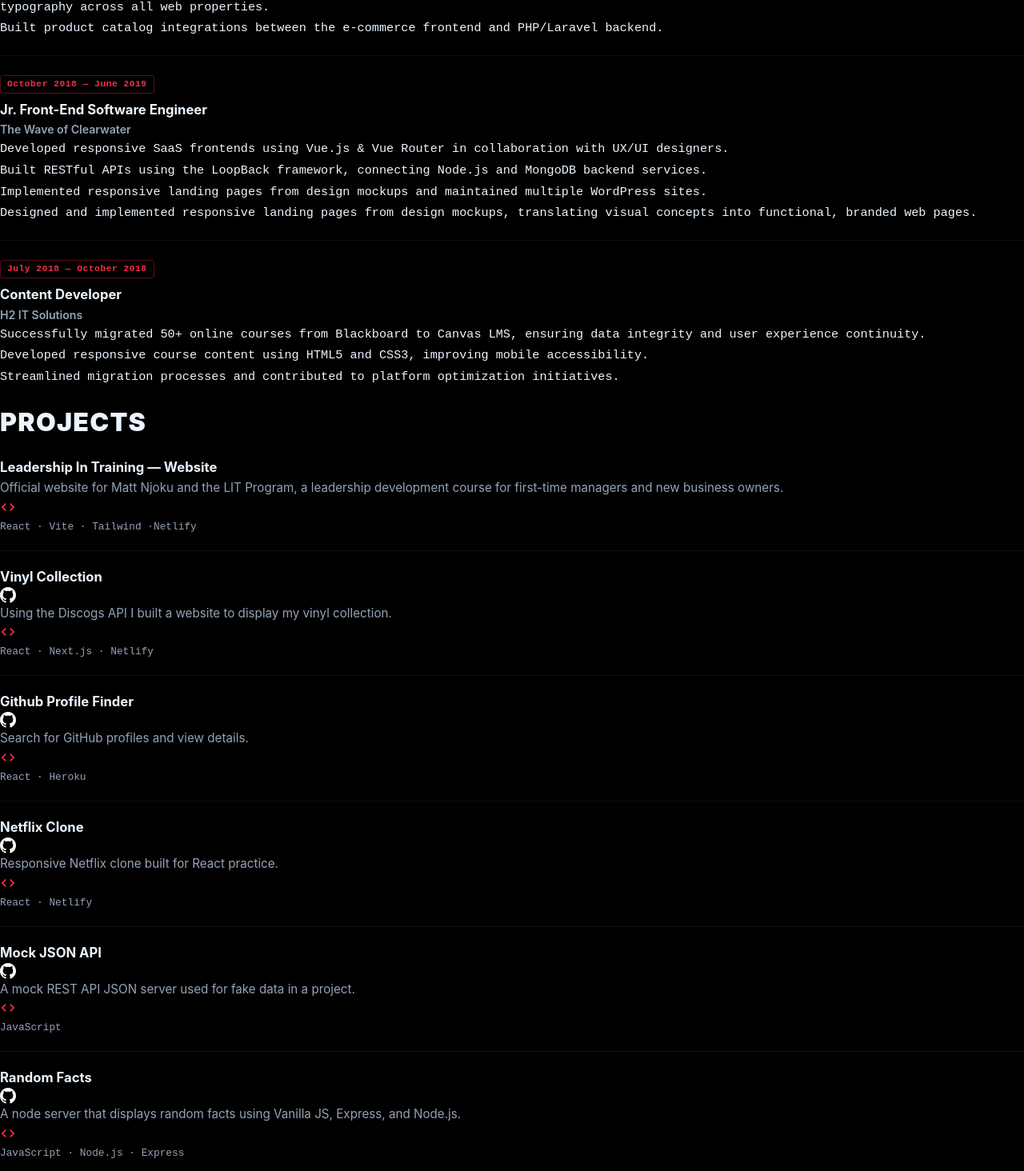
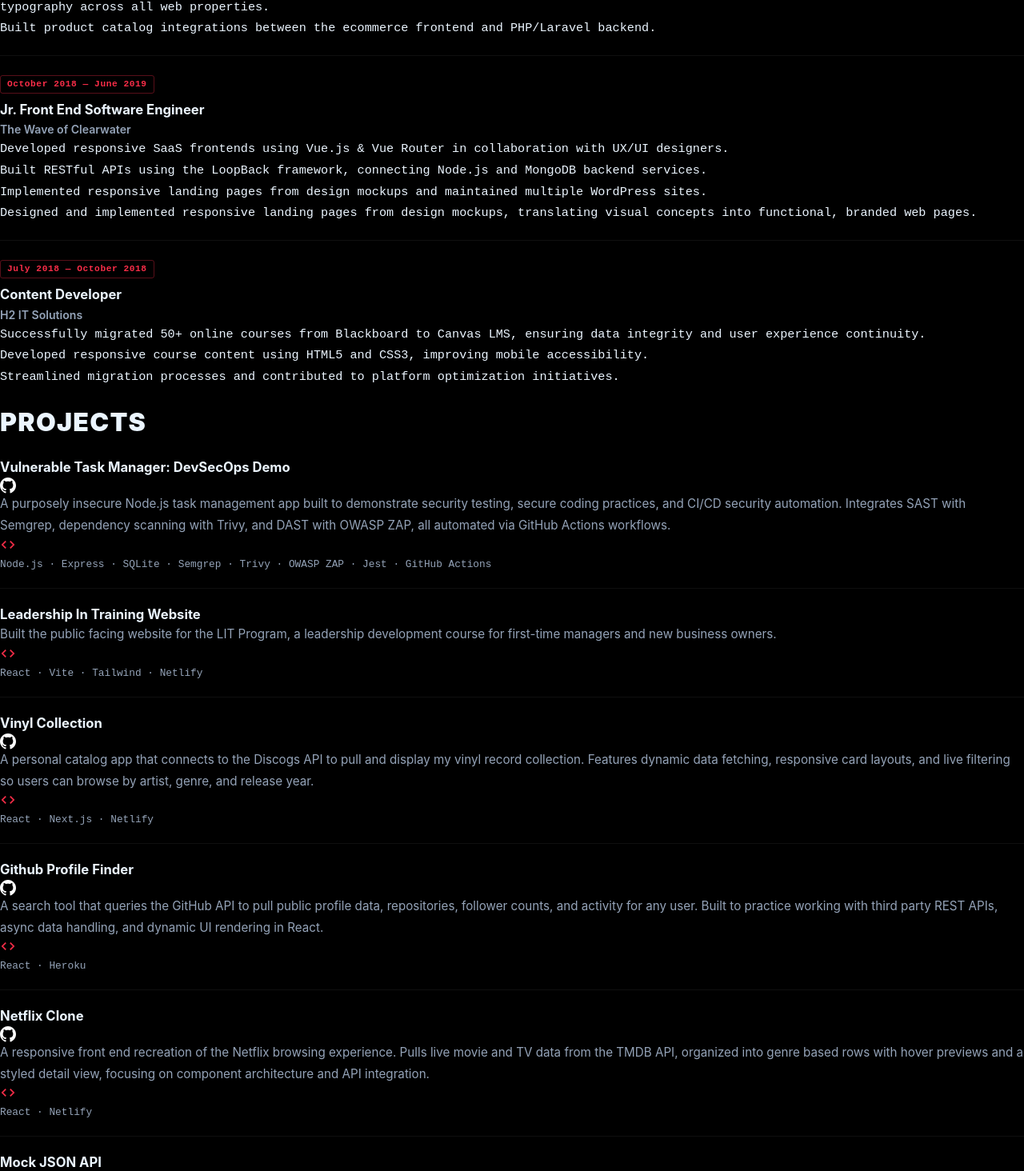
Before and after one commit to DwightX/portfoliov3, a Next.js app: page / in a window 1280 px wide. Shown: the part 2875-4339 px from the top of the page at 80% size. Built offline with nearby package versions, Linux system fonts and the light colour scheme.

Commit message:
updated with new projects

```diff
--- a/src/app/components/Experience.js
+++ b/src/app/components/Experience.js
@@ -18,7 +18,7 @@
                             <ul>
                                 <li>Designed and developed websites for small businesses and entrepreneurs, handling full project lifecycle from discovery through deployment.</li>
                                 <li>Built personal branding websites including custom color palettes, typography systems, and visual identity, translating client vision into cohesive digital presence.</li>
-                                <li>Developed an internal client lead-tracking application using MongoDB and Vanilla JS, enabling clients to manage prospects, notes, and follow-ups in a centralized tool.</li>
+                                <li>Developed an internal client lead tracking application using MongoDB and Vanilla JS, enabling clients to manage prospects, notes, and follow ups in a centralized tool.</li>
                                 <li>Maintained and extended client Shopify storefronts, implementing theme customizations, product integrations, and performance improvements.</li>
                                 <li>Managed ongoing WordPress site maintenance including plugin updates, content changes, performance tuning, and security hardening.</li>
                             </ul>
@@ -31,31 +31,31 @@
                         <h3><a className="jobCompany hover-underline-animation" href="https://www.gpinet.com/">GPI / Greenman-Pedersen, Inc.</a></h3>
                         <div className="jobBlurb mt-3">
                             <ul>
-                                <li>Developed and maintained cross-platform web applications using JavaScript, React, and modern web technologies, delivering tools used by 100+ internal and client users including government agencies.</li>
+                                <li>Developed and maintained cross platform web applications using JavaScript, React, and modern web technologies, delivering tools used by 100+ internal and client users including government agencies.</li>
                                 <li>Provided ongoing troubleshooting, maintenance, and support for production web applications, ensuring reliability and security.</li>
                                 <li>Integrated RESTful APIs to connect frontend applications with backend services, reducing database query time by 20% and improving system performance.</li>
-                                <li>Created and maintained technical documentation that reduced onboarding time and improved long-term maintainability.</li>
+                                <li>Created and maintained technical documentation that reduced onboarding time and improved long term maintainability.</li>
                             </ul>
                         </div>
                     </div>
 
                     <div className="exp-entry">
                         <p className="jobYear">June 2019 — February 2022</p>
-                        <h2 className="jobTitle">Front-End Software Engineer</h2>
+                        <h2 className="jobTitle">Front End Software Engineer</h2>
                         <h3><a className="jobCompany hover-underline-animation" href="https://zanibonilighting.com/">Zaniboni Lighting</a></h3>
                         <div className="jobBlurb mt-3">
                             <ul>
                                 <li>Collaborated on the migration from Magento 1.9 to Magento 2.3 CE, resulting in a 35% improvement in platform performance.</li>
-                                <li>Integrated third-party APIs (Mailchimp) to enhance website functionality and automate user engagement workflows.</li>
+                                <li>Integrated third party APIs (Mailchimp) to enhance website functionality and automate user engagement workflows.</li>
                                 <li>Designed and developed landing pages and visual campaigns, implementing consistent branding elements including logos, color palettes, and typography across all web properties.</li>
-                                <li>Built product catalog integrations between the e-commerce frontend and PHP/Laravel backend.</li>
+                                <li>Built product catalog integrations between the ecommerce frontend and PHP/Laravel backend.</li>
                             </ul>
                         </div>
                     </div>
 
                     <div className="exp-entry">
                         <p className="jobYear">October 2018 — June 2019</p>
-                        <h2 className="jobTitle">Jr. Front-End Software Engineer</h2>
+                        <h2 className="jobTitle">Jr. Front End Software Engineer</h2>
                         <h3><a className="jobCompany hover-underline-animation" href="https://thewaveclearwater.com/">The Wave of Clearwater</a></h3>
                         <div className="jobBlurb mt-3">
                             <ul>
--- a/src/app/components/Projects.js
+++ b/src/app/components/Projects.js
@@ -37,19 +37,26 @@
         </div>
         <div className="exp-list">
 
+          <Project
+            title="Vulnerable Task Manager: DevSecOps Demo"
+            href="https://github.com/DwightX/secure-task-manager"
+            githubHref="https://github.com/DwightX/secure-task-manager"
+            description="A purposely insecure Node.js task management app built to demonstrate security testing, secure coding practices, and CI/CD security automation. Integrates SAST with Semgrep, dependency scanning with Trivy, and DAST with OWASP ZAP, all automated via GitHub Actions workflows."
+            stack="Node.js · Express · SQLite · Semgrep · Trivy · OWASP ZAP · Jest · GitHub Actions"
+          />
 
           <Project
-            title="Leadership In Training — Website"
+            title="Leadership In Training Website"
             href="https://leadershipintraining.com/"
-            description="Official website for Matt Njoku and the LIT Program, a leadership development course for first-time managers and new business owners."
-            stack="React · Vite · Tailwind ·Netlify"
+            description="Built the public facing website for the LIT Program, a leadership development course for first-time managers and new business owners."
+            stack="React · Vite · Tailwind · Netlify"
           />
 
           <Project
             title="Vinyl Collection"
             href="https://dc-vinyl-collection.netlify.app/"
             githubHref="https://github.com/DwightX/vinyl-collection"
-            description="Using the Discogs API I built a website to display my vinyl collection."
+            description="A personal catalog app that connects to the Discogs API to pull and display my vinyl record collection. Features dynamic data fetching, responsive card layouts, and live filtering so users can browse by artist, genre, and release year."
             stack="React · Next.js · Netlify"
           />
 
@@ -57,7 +64,7 @@
             title="Github Profile Finder"
             href="https://github.com/DwightX/github-tracker"
             githubHref="https://github.com/DwightX/github-tracker"
-            description="Search for GitHub profiles and view details."
+            description="A search tool that queries the GitHub API to pull public profile data, repositories, follower counts, and activity for any user. Built to practice working with third party REST APIs, async data handling, and dynamic UI rendering in React."
             stack="React · Heroku"
           />
 
@@ -65,7 +72,7 @@
             title="Netflix Clone"
             href="https://objective-carson-eba100.netlify.app/"
             githubHref="https://github.com/DwightX/movie-tracker"
-            description="Responsive Netflix clone built for React practice."
+            description="A responsive front end recreation of the Netflix browsing experience. Pulls live movie and TV data from the TMDB API, organized into genre based rows with hover previews and a styled detail view, focusing on component architecture and API integration."
             stack="React · Netlify"
           />
 
@@ -73,7 +80,7 @@
             title="Mock JSON API"
             href="https://github.com/DwightX/json-server"
             githubHref="https://github.com/DwightX/json-server"
-            description="A mock REST API JSON server used for fake data in a project."
+            description="A lightweight local REST API built with json-server to simulate a backend during frontend development. Supports full CRUD operations and was used to decouple frontend work from backend availability, speeding up iteration on client projects."
             stack="JavaScript"
           />
 
@@ -81,7 +88,7 @@
             title="Random Facts"
             href="https://github.com/DwightX/node-server"
             githubHref="https://github.com/DwightX/node-server"
-            description="A node server that displays random facts using Vanilla JS, Express, and Node.js."
+            description="A simple Node.js and Express server that serves randomly selected facts on each request. Built to explore server-side rendering, route handling, and serving dynamic content without a frontend framework."
             stack="JavaScript · Node.js · Express"
           />
 
```
